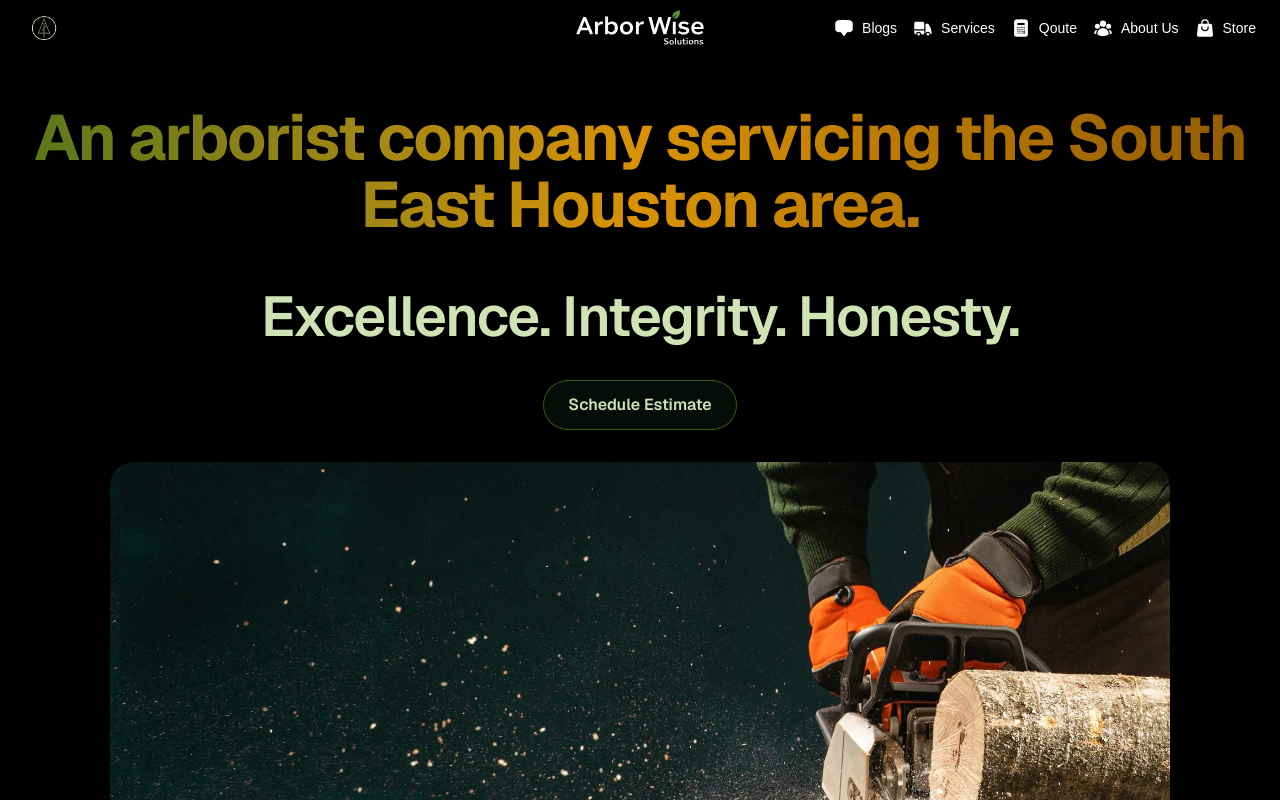
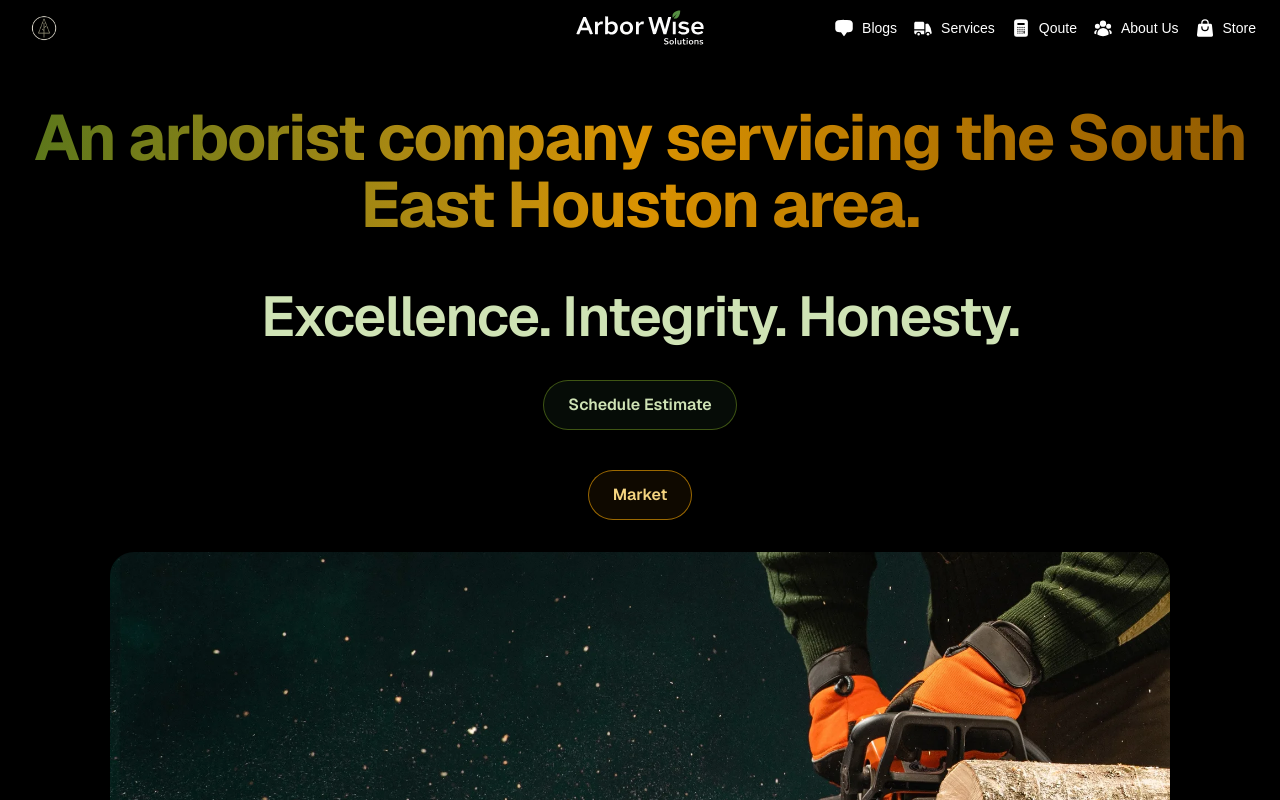
Before and after one commit to kennethpdang/ArborWiseSolutions, a Next.js app: page / in a window 1280 px wide. Shown: the top 800 px of the page. Built offline with nearby package versions, Linux system fonts and the light colour scheme.

Commit message:
Added a market button.

```diff
--- a/app/page.tsx
+++ b/app/page.tsx
@@ -18,6 +18,11 @@ export default function Home() {
 				<div className="mt-2 mb-6 md:mb-8 flex flex-wrap justify-center gap-3">
 					<a href="/quote" className="inline-flex items-center justify-center rounded-full border border-[#58761B]/70 bg-[#0B140D]/60 px-6 py-3 text-sm md:text-base font-semibold text-[#CFE3B5] shadow-sm backdrop-blur transition hover:border-[#58761B] hover:bg-[#0B140D]/80 hover:text-white hover:shadow-[0_0_0_3px_rgba(88,118,27,0.18)] active:scale-[0.99] focus-visible:outline-none focus-visible:ring-2 focus-visible:ring-[#58761B] focus-visible:ring-offset-2 focus-visible:ring-offset-black">
 						Schedule Estimate
+					</a>
+				</div>
+				<div className="mt-2 mb-6 md:mb-8 flex flex-wrap justify-center gap-3">
+					<a href="/quote" className="inline-flex items-center justify-center rounded-full border border-[#D99201]/70 bg-[#1A1000]/60 px-6 py-3 text-sm md:text-base font-semibold text-[#F5D580] shadow-sm backdrop-blur transition hover:border-[#D99201] hover:bg-[#1A1000]/80 hover:text-white hover:shadow-[0_0_0_3px_rgba(217,146,1,0.18)] active:scale-[0.99] focus-visible:outline-none focus-visible:ring-2 focus-visible:ring-[#D99201] focus-visible:ring-offset-2 focus-visible:ring-offset-black">
+						Market
 					</a>
 				</div>
 				<div className="relative w-full md:w-[85%] aspect-video overflow-hidden rounded-2xl md:rounded-3xl">
```
